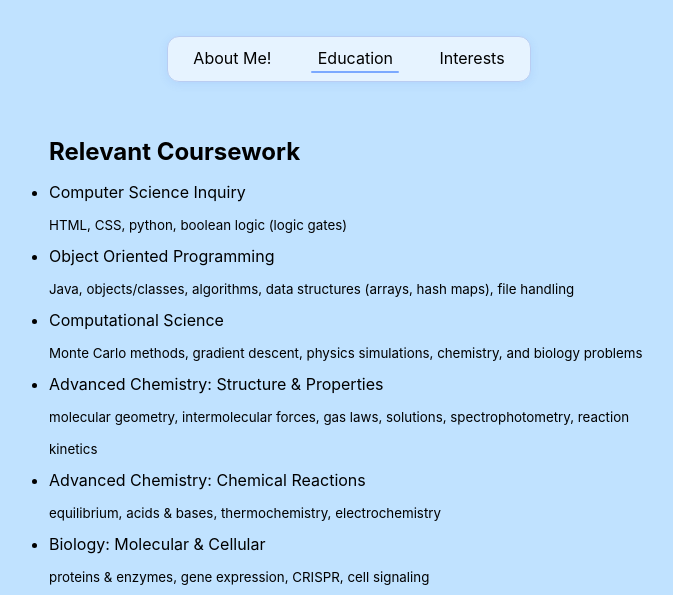
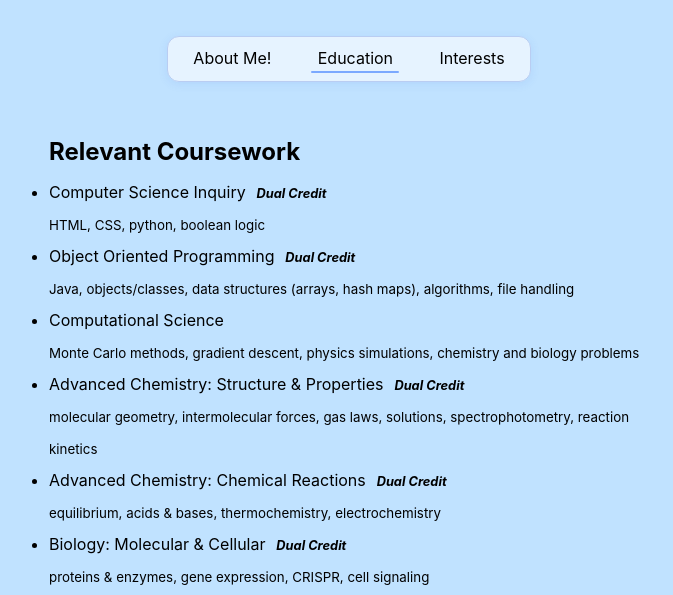
Before and after one commit to oishanid/oishanid.github.io, a plain HTML site: page education.html in a window 1280 px wide. Shown: the top 595 px of the page, without its empty margins (291-964 px from the left). Drawn offline with Linux system fonts and the light colour scheme.

Commit message:
Some text changes

```diff
--- a/education.html
+++ b/education.html
@@ -21,32 +21,33 @@
                 <h2>Relevant Coursework</h2>
                 <ul>
                     <li>
-                        Computer Science Inquiry
-                        <p><small>HTML, CSS, python, boolean logic (logic gates)</small></p>
-                    </li> <!--Dual Credit-->
+                        Computer Science Inquiry <span class="dual-credit" title="Earns college credit">Dual Credit</span>
+                        <p><small>HTML, CSS, python, boolean logic</small></p>
+                    </li>
                     <li>
-                        Object Oriented Programming
-                        <p><small>Java, objects/classes, algorithms, data structures (arrays, hash maps), file handling</small></p>
-                    </li> <!--Dual Credit-->
+                        Object Oriented Programming <span class="dual-credit" title="Earns college credit">Dual Credit</span>
+                        <p><small>Java, objects/classes, data structures (arrays, hash maps), algorithms, file handling</small></p>
+                    </li>
                     <li>
                         Computational Science
-                        <p><small>Monte Carlo methods, gradient descent, physics simulations, chemistry, and biology problems</small></p>
+                        <p><small>Monte Carlo methods, gradient descent, physics simulations, chemistry and biology problems</small></p>
                     </li>
                     <li>
-                        Advanced Chemistry: Structure & Properties
+                        Advanced Chemistry: Structure & Properties <span class="dual-credit" title="Earns college credit">Dual Credit</span>
                         <p><small>molecular geometry, intermolecular forces, gas laws, solutions, spectrophotometry, reaction kinetics</small></p>
-                    </li> <!--Dual Credit-->
+                    </li>
                     <li>
-                        Advanced Chemistry: Chemical Reactions
+                        Advanced Chemistry: Chemical Reactions <span class="dual-credit" title="Earns college credit">Dual Credit</span>
                         <p><small>equilibrium, acids & bases, thermochemistry, electrochemistry</small></p>
                     </li>
                     <li>
-                        Biology: Molecular & Cellular
+                        Biology: Molecular & Cellular <span class="dual-credit" title="Earns college credit">Dual Credit</span>
                         <p><small>proteins & enzymes, gene expression, CRISPR, cell signaling</small></p>
-                    </li> <!--Dual Credit-->
+                    </li>
                     <li>
                         <strong>SIR (Student Inquiry & Research) @ <a href="https://www.imsa.edu/academics/faculty/ashwin-mohan-ph-d/neuroai-research-project/" target="_blank">SYNAPSE Lab</a></strong>
-                        <p><small>researching AI for autonomous driving</small></p>
+                        <p><small>researching AI for autonomous driving with Duckietown <a href="https://duckietown.com" target="_blank"><img src="assets/duckietown.jpg" alt="Duckietown logo"
+                            style="height: 2.5em; width: auto;vertical-align: middle"></a></small></p>
                     </li>
                 </ul>
             </section>
--- a/style.css
+++ b/style.css
@@ -125,6 +125,13 @@ nav {
     font-style:italic;
 }
 
+.dual-credit {
+    font-weight: bold;
+    font-style: italic;
+    font-size: 0.8em;
+    margin-left: 0.5em;
+}
+
 img {
     transition: transform 0.18s;
 }
```
Also changed, not shown: food.html (+2 -2 lines), index.html (+3 -3 lines), interests.html (+4 -4 lines), assets/duckietown.jpg (added).
